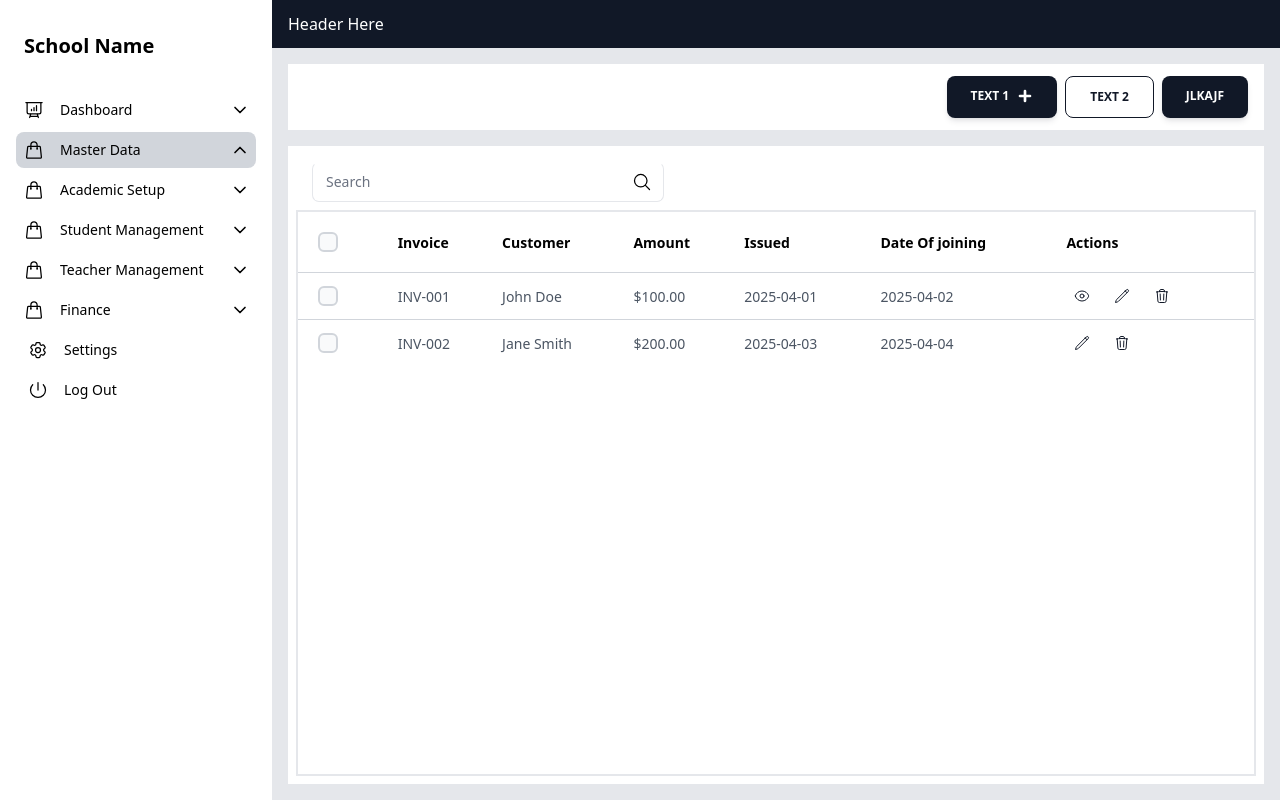
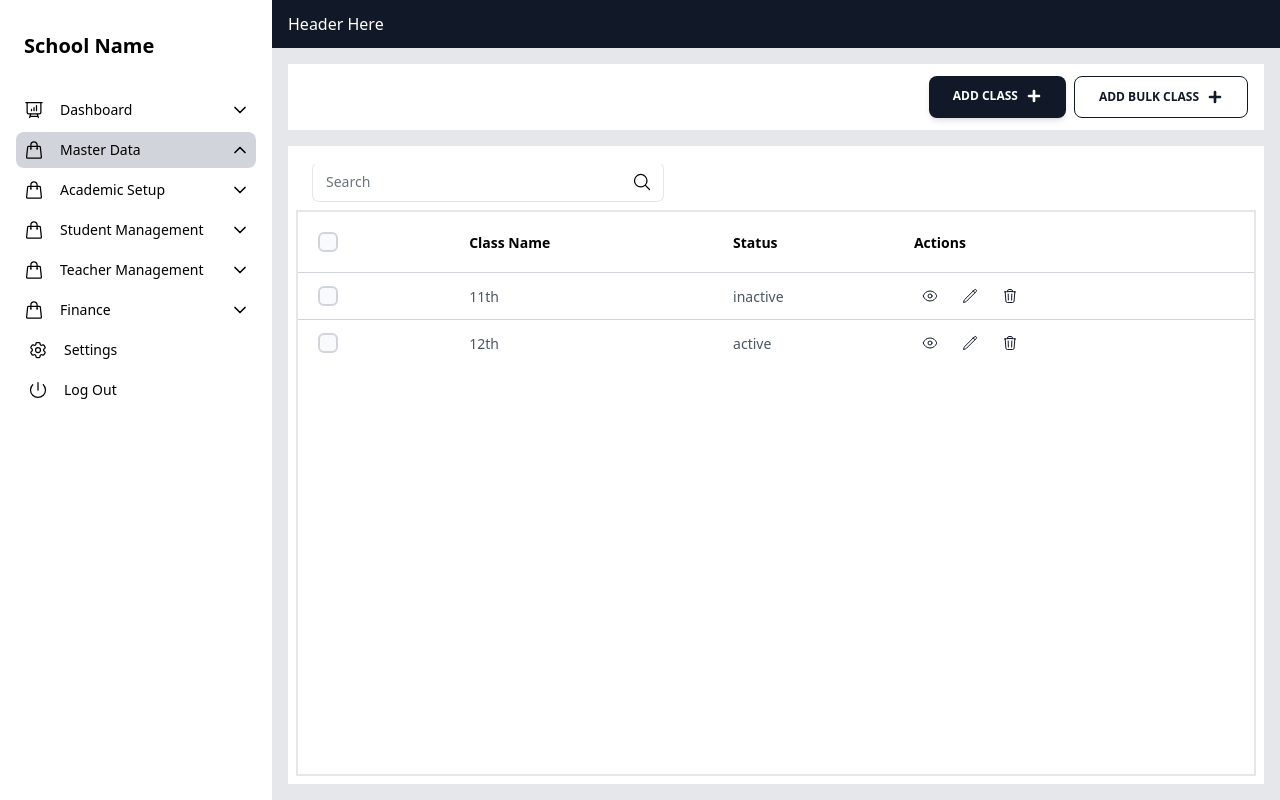
Before and after one commit to codedcup/school_management_system, a React (Vite) app in the folder frontend/: page /master/classes in a window 1280 px wide. Built offline with nearby package versions, Linux system fonts and the light colour scheme.

Commit message:
forms added

```diff
--- a/frontend/src/components/ActionBar.tsx
+++ b/frontend/src/components/ActionBar.tsx
@@ -5,12 +5,14 @@ type Props = {
     actions?: Action[]
 }
 
+type variant = "filled" | "outlined" | "gradient" | "text";
+
 type Action = {
     label: string,
     onClick?: () => void,
     bgColor?: string,
     icon?: any,
-    variant?: string
+    variant?: variant
 }
 
 export default function ActionBar({ className, actions }: Props) {
--- a/frontend/src/components/forms/AddClassForm.tsx
+++ b/frontend/src/components/forms/AddClassForm.tsx
@@ -1,8 +1,10 @@
-import React from "react";
+import React, { useEffect, useState } from "react";
 import {
   Input,
   Button,
   Dialog,
+  Select,
+  Option,
   IconButton,
   Typography,
   DialogBody,
@@ -11,54 +13,77 @@ import {
 } from "@material-tailwind/react";
 import { XMarkIcon } from "@heroicons/react/24/outline";
 
+type Props = {
+  open: boolean,
+  editData?: { class: string, status: statusOptions },
+  onClose: () => void
+}
 
-export default function AddClassForm({open, handleOpen} : any) {
+type statusOptions = "active" | "inactive";
 
-    const handleSubmit = () => {
-        //API call
+export default function AddClassForm({ open, editData, onClose }: Props) {
+  const [className, setClassName] = useState<String>('');
+  const [status, setStatus] = useState<statusOptions>("active");
+  const [editMode, setEditMode] = useState<boolean>(false);
 
-        //success
+  useEffect(() => {
+    if (editData) {
+      setEditMode(true);
+      setClassName(editData.class);
+      setStatus(editData.status);
+    }
+  }, [editData]);
 
+  const handleClose = () => {
+    setClassName("");
+    setStatus("active");
+    setEditMode(false);
+    onClose();
+  }
+
+  const handleSubmit = () => {
+    if (validate()) {
+      console.log(className + " | " + status);
+      handleClose();
+    } else {
+      alert("input validation failed");
     }
+  }
+
+  const validate = () => {
+    return true;
+  }
 
   return (
     <>
-      <Dialog size="sm" open={open} handler={handleOpen} className="p-4">
+      <Dialog size="sm" open={open} handler={handleClose} className="p-4">
+
         <DialogHeader className="relative m-0 block">
           <Typography variant="h4" color="blue-gray">
-            Link Payment Card
+            Add Class
           </Typography>
           <Typography className="mt-1 font-normal text-gray-600">
-            Complete the form below with your card details to link your card.
+            Subheader of add class
           </Typography>
           <IconButton
             size="sm"
             variant="text"
             className="!absolute right-3.5 top-3.5"
-            onClick={handleOpen}
+            onClick={handleClose}
           >
             <XMarkIcon className="h-4 w-4 stroke-2" />
           </IconButton>
         </DialogHeader>
+
         <DialogBody className="space-y-4 pb-6">
-          <Button
-            fullWidth
-            variant="outlined"
-            className="h-12 border-blue-500 focus:ring-blue-100/50"
-          >
-            <img
-              src="/icons/Paypal icon.svg"
-              className="mx-auto grid h-12 w-16 -translate-y-7 place-items-center"
-              alt="paypal"
-            />
-          </Button>
+
           <div>
             <Typography
               variant="small"
               color="blue-gray"
               className="mb-2 text-left font-medium"
             >
-              Cardholder Name
+              Class Name
             </Typography>
             <Input
               color="gray"
@@ -72,82 +97,42 @@ export default function AddClassForm({open, handleOpen} : any) {
               labelProps={{
                 className: "hidden",
               }}
+              value={className}
+              onChange={(e: any) => setClassName(e.target.value)}
             />
           </div>
+
           <div>
             <Typography
               variant="small"
               color="blue-gray"
               className="mb-2 text-left font-medium"
             >
-              Card Number
+              Status
             </Typography>
-            <Input
-              color="gray"
-              size="lg"
-              placeholder="1234 5678 9012 3456"
-              name="number"
-              className="placeholder:opacity-100 focus:!border-t-gray-900"
-              containerProps={{
-                className: "!min-w-full",
-              }}
-              labelProps={{
-                className: "hidden",
-              }}
-            />
+            <Select
+              labelProps={{ className: "hidden" }}
+              value={status}
+              onChange={(val: statusOptions) => setStatus(val)}
+            >
+              <Option value="active">Active</Option>
+              <Option value="inactive" default>Inactive</Option>
+            </Select>
           </div>
-          <div className="flex gap-4">
-            <div className="w-full">
-              <Typography
-                variant="small"
-                color="blue-gray"
-                className="mb-2 text-left font-medium"
-              >
-                Expiration Date
-              </Typography>
-              <Input
-                color="gray"
-                size="lg"
-                placeholder="MM/YY"
-                name="date"
-                className="placeholder:opacity-100 focus:!border-t-gray-900"
-                containerProps={{
-                  className: "!min-w-full",
-                }}
-                labelProps={{
-                  className: "hidden",
-                }}
-              />
-            </div>
-            <div className="w-full">
-              <Typography
-                variant="small"
-                color="blue-gray"
-                className="mb-2 text-left font-medium"
-              >
-                CVV
-              </Typography>
-              <Input
-                color="gray"
-                size="lg"
-                placeholder="123"
-                name="CVV"
-                className="placeholder:opacity-100 focus:!border-t-gray-900"
-                containerProps={{
-                  className: "!min-w-full",
-                }}
-                labelProps={{
-                  className: "hidden",
-                }}
-              />
-            </div>
+
+        </DialogBody>
+
+        <DialogFooter>
+          <div className="inline-flex gap-4 text-right">
+            <Button variant="text" className="ml-auto" onClick={handleClose}>
+              Cancel
+            </Button>
+            <Button className="ml-auto" onClick={handleSubmit}>
+              Submit
+            </Button>
           </div>
-        </DialogBody>
-        <DialogFooter>
-          <Button className="ml-auto" onClick={handleOpen}>
-            submit
-          </Button>
         </DialogFooter>
+
       </Dialog>
     </>
   );
--- a/frontend/src/pages/Classes.tsx
+++ b/frontend/src/pages/Classes.tsx
@@ -8,55 +8,40 @@ import { DialogHeader } from "@material-tailwind/react";
 import FormDialog from "../components/FormDialog";
 import AddClassForm from "../components/forms/AddClassForm";
 
+export default function Classes() {
+
+    const [isOpen, setIsOpen] = useState<boolean>(false);
+    const [editData, setEditData] = useState<any>({});
+
     const sampleData = [
         {
             id: 1,
-        invoice: "INV-001",
-        customer: "John Doe",
-        amount: "$100.00",
-        issued: "2025-04-01",
-        date: "2025-04-02",
-        status: "paid",
+            class: "11th",
+            status: "inactive",
         },
         {
             id: 2,
-        invoice: "INV-002",
-        customer: "Jane Smith",
-        amount: "$200.00",
-        issued: "2025-04-03",
-        date: "2025-04-04",
-        status: "unpaid",
+            class: "12th",
+            status: "active",
         },
     ];
 
     const columns = [
         {
-        label: 'Invoice',
-        key: 'invoice',
+            label: 'Class Name',
+            key: 'class',
         },
         {
-        label: 'Customer',
-        key: 'customer',
-    },
-    {
-        label: 'Amount',
-        key: 'amount',
-    },
-    {
-        label: 'Issued',
-        key: 'issued',
-    },
-    {
-        label: 'Date Of joining',
-        key: 'date',
-    },
+            label: 'Status',
+            key: 'status',
+        }
     ];
 
     const actions = [
         {
             key: 'view',
             icon: <EyeIcon className="h-4 w-4 text-gray-900" />,
-        visible: (row: any) => row.status == "paid",
+            visible: () => true,
         },
         {
             key: 'edit',
@@ -70,12 +55,11 @@ const actions = [
         },
     ];
 
-export default function Classes() {
-
-    const [isOpen, setIsOpen] = useState<boolean>(false);
-
     const handleAction = (action: any, row: any) => {
-        alert(action + " " + row.id);
+        if (action == "edit") {
+            setEditData(row);
+            setIsOpen(true);
+        }
     }
 
     return (
@@ -84,18 +68,14 @@ export default function Classes() {
                 className='text-right'
                 actions={[
                     {
-                        label: "text 1",
+                        label: "Add Class",
                         onClick: () => setIsOpen(true),
                         icon: <PlusIcon className="h-4" strokeWidth={4} />
                     },
                     {
-                        label: "text 2",
+                        label: "Add bulk class",
                         variant: "outlined",
-                        onClick: () => alert("button 2 clicked"),
-                    },
-                    {
-                        label: "jlkajf",
-                        onClick: () => alert("another cick")
+                        icon: <PlusIcon className="h-4" strokeWidth={4} />
                     }
                 ]} />
 
@@ -108,7 +88,11 @@ export default function Classes() {
                 onAction={handleAction}
             />
 
-            <AddClassForm data={{}} open={isOpen} handleOpen={() => setIsOpen(!isOpen)}/>
+            <AddClassForm
+                editData={editData}
+                open={isOpen}
+                onClose={() => setIsOpen(!isOpen)}
+            />
         </div>
     )
 }
```
Lines whose indentation alone changed are shown as unchanged.
